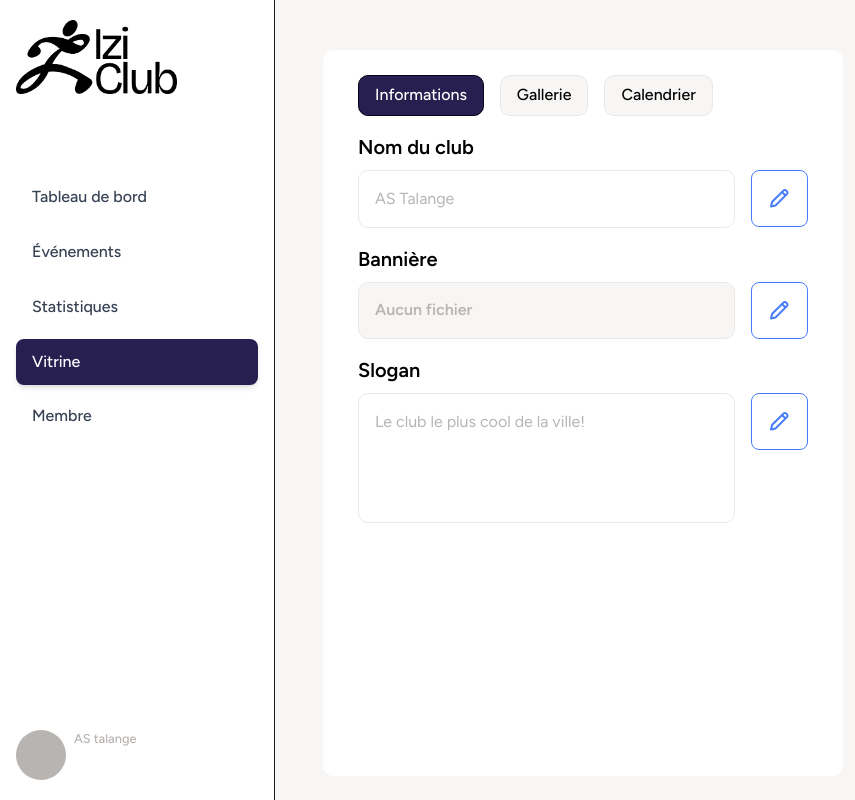
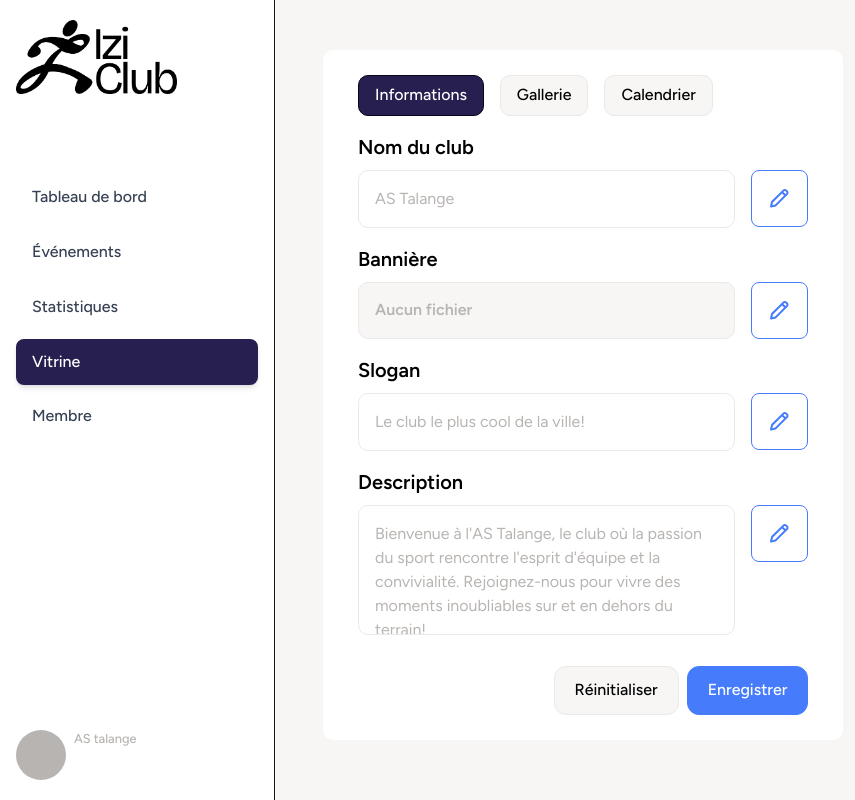
Before and after one commit to iziClub/eip-project, a Next.js app in the folder monorepo/apps/web/: page /vitrine in a window 1280 px wide. Shown: the whole page, without its empty margins (0-855 px from the left). Built offline with nearby package versions, Linux system fonts and the light colour scheme; no server answers.

Commit message:
feat(vitrine): add save button to save the club showcase modification

```diff
--- a/monorepo/apps/web/src/app/(protected)/vitrine/page.tsx
+++ b/monorepo/apps/web/src/app/(protected)/vitrine/page.tsx
@@ -1,17 +1,15 @@
 "use client";
 
-import { Tabs, TabsContent, TabsList, TabsTrigger } from "@/components/ui/Tabs";
-import { useState } from "react";
+import { Tabs, TabsContent, TabsList, TabsTrigger, TabsFooter } from "@/components/ui/Tabs";
 import InformationTab from "@/components/showcase/InformationTab";
 import GalleryTab from "@/components/showcase/GalleryTab";
 import CalendarTab from "@/components/showcase/CallendarTab";
+import Button from "@/components/ui/Button";
 
 export default function VitrinePage() {
-  const [clubName, setClubName] = useState("AS Talange");
-
   return (
-    <div className="px-6 pb-6 grid-layout grid-gap h-full">
-      <div className="el-container col-span-7 h-full">
+    <div className="px-6 pb-6 grid-layout grid-gap h-full overflow-hidden">
+      <div className="el-container col-span-7 h-max">
         <div className="flex flex-row h-full">
           <Tabs defaultValue="Information" className="w-full">
             <TabsList>
@@ -37,6 +35,17 @@ export default function VitrinePage() {
             <TabsContent value="Calendar">
               <CalendarTab />
             </TabsContent>
+
+            <TabsFooter>
+              <div className="flex gap-2">
+                <Button variant="grey" size="lg">
+                  Réinitialiser
+                </Button>
+                <Button variant="save" size="lg">
+                  Enregistrer
+                </Button>
+              </div>
+            </TabsFooter>
           </Tabs>
         </div>
       </div>
--- a/monorepo/apps/web/src/components/showcase/InformationTab.tsx
+++ b/monorepo/apps/web/src/components/showcase/InformationTab.tsx
@@ -7,6 +7,9 @@ export default function InformationTab() {
   const [clubName, setClubName] = useState("AS Talange");
   const [bannerFile, setBannerFile] = useState<File | null>(null);
   const [slogan, setSlogan] = useState("Le club le plus cool de la ville!");
+  const [description, setDescription] = useState(
+    "Bienvenue à l'AS Talange, le club où la passion du sport rencontre l'esprit d'équipe et la convivialité. Rejoignez-nous pour vivre des moments inoubliables sur et en dehors du terrain!"
+  );
   return (
     <div className="flex flex-col gap-4">
       <FieldModifier
@@ -24,8 +27,14 @@ export default function InformationTab() {
       <FieldModifier
         label="Slogan"
         value={slogan}
+        type="text"
+        onSave={setSlogan}
+      />
+      <FieldModifier
+        label="Description"
+        value={description}
         type="textarea"
-        onSave={setSlogan}
+        onSave={setDescription}
       />
     </div>
   );
--- a/monorepo/apps/web/src/components/ui/Button.tsx
+++ b/monorepo/apps/web/src/components/ui/Button.tsx
@@ -21,26 +21,19 @@ const variantClasses: Record<Variant, string> = {
     "bg-primary text-white hover:bg-secondary focus:ring-1 focus:ring-black",
   grey: "bg-grey-1 hover:bg-grey-2 text-black border border-grey-2 focus:ring-1 focus:ring-primary",
   modifier: "bg-transparent border border-blue-secondary hover:bg-blue-secondary",
-  save: "bg-blue-secondary hover:bg-blue-primary text-white focus:ring-1 focus:ring-black",
+  save: "bg-blue-secondary border border-blue-secondary hover:bg-blue-primary text-white focus:ring-1 focus:ring-black",
 };
 
 const sizeClasses: Record<Size, string> = {
   sm: "px-3 py-1.5 text-sm rounded-md",
   md: "px-4 py-2 text-base rounded-lg",
-  lg: "px-6 py-4 text-sm rounded-xl",
+  lg: "px-5 py-3 text-sm rounded-xl",
   full: "h-auto px-[18px] rounded-lg",
 };
 
 const baseClasses =
   "inline-flex cursor-pointer items-center justify-center gap-2 font-medium transition-colors duration-150 disabled:opacity-50 disabled:cursor-not-allowed focus:outline-none group/button h-fit";
 
-/**
- * Generic Button component for Next.js + Tailwind.
- * - Accepts children (text, icons, images, etc.)
- * - Supports size and variant props
- * - Forwards ref
- * - Detects clicks via onClick
- */
 const Button = forwardRef<HTMLButtonElement, ButtonProps>(
   (
     {
--- a/monorepo/apps/web/src/components/ui/FileUpload.tsx
+++ b/monorepo/apps/web/src/components/ui/FileUpload.tsx
@@ -102,7 +102,7 @@ export default function FileUpload({ multiple = false, onFilesChange }: FileUplo
               <p className="font-semibold text-black text-sm">
                 Sélectionnez {multiple ? "des fichiers" : "un fichier"} ou faites-{multiple ? "les" : "le"} glisser ici
               </p>
-              <p className="font-light text-black text-xs">jpg, png, jpeg, webp - jusqu'à 5Mo par fichier</p>
+              <p className="font-light text-black text-xs">jpg, png, jpeg, webp - jusqu&apos;à 5Mo par fichier</p>
             </div>
             <input
               id="file-upload"
--- a/monorepo/apps/web/src/components/ui/Tabs.tsx
+++ b/monorepo/apps/web/src/components/ui/Tabs.tsx
@@ -28,7 +28,7 @@ export function Tabs({ defaultValue, children, className = '' }: TabsProps) {
 
   return (
     <TabsContext.Provider value={{ activeTab, setActiveTab }}>
-      <div className={className}>{children}</div>
+      <div className={`relative flex flex-col h-full ${className}`}>{children}</div>
     </TabsContext.Provider>
   );
 }
@@ -42,7 +42,7 @@ export function TabsList({ children, className = '' }: TabsListProps) {
   return (
     <div
       role="tablist"
-      className={`flex gap-4  ${className}`}
+      className={`flex gap-4 shrink-0 ${className}`}
     >
       {children}
     </div>
@@ -87,8 +87,21 @@ export function TabsContent({ value, children, className = '' }: TabsContentProp
   if (activeTab !== value) return null;
 
   return (
-    <div role="tabpanel" className={`pt-4 text-black ${className}`}>
+    <div role="tabpanel" className={`flex-1 pt-4 pb-20 text-black overflow-y-auto ${className}`}>
       {children}
     </div>
   );
 }
+
+interface TabsFooterProps {
+  children: ReactNode;
+  className?: string;
+}
+
+export function TabsFooter({ children, className = '' }: TabsFooterProps) {
+  return (
+    <div className={`absolute bottom-0 right-0  ${className}`}>
+      {children}
+    </div>
+  );
+}
--- a/monorepo/apps/web/src/components/ui/TextArea.tsx
+++ b/monorepo/apps/web/src/components/ui/TextArea.tsx
@@ -21,7 +21,7 @@ const TextArea: React.FC<TextAreaProps> = ({
     <textarea
       defaultValue={defaultValue}
       value={value}
-      className={`border border-grey-2 text-black p-4 w-full rounded-[10px] ${resize ? 'resize' : 'resize-none'} ${disabled ? ' text-grey-3' : ''}`}
+      className={`border disabled:cursor-not-allowed border-grey-2 text-black p-4 w-full rounded-[10px] ${resize ? 'resize' : 'resize-none'} ${disabled ? ' text-grey-3' : ''}`}
       rows={rows}
       onChange={onChange}
       disabled={disabled}
```
Also changed, not shown: monorepo/apps/web/src/components/ui/TextInput.tsx (line endings or trailing spaces).
